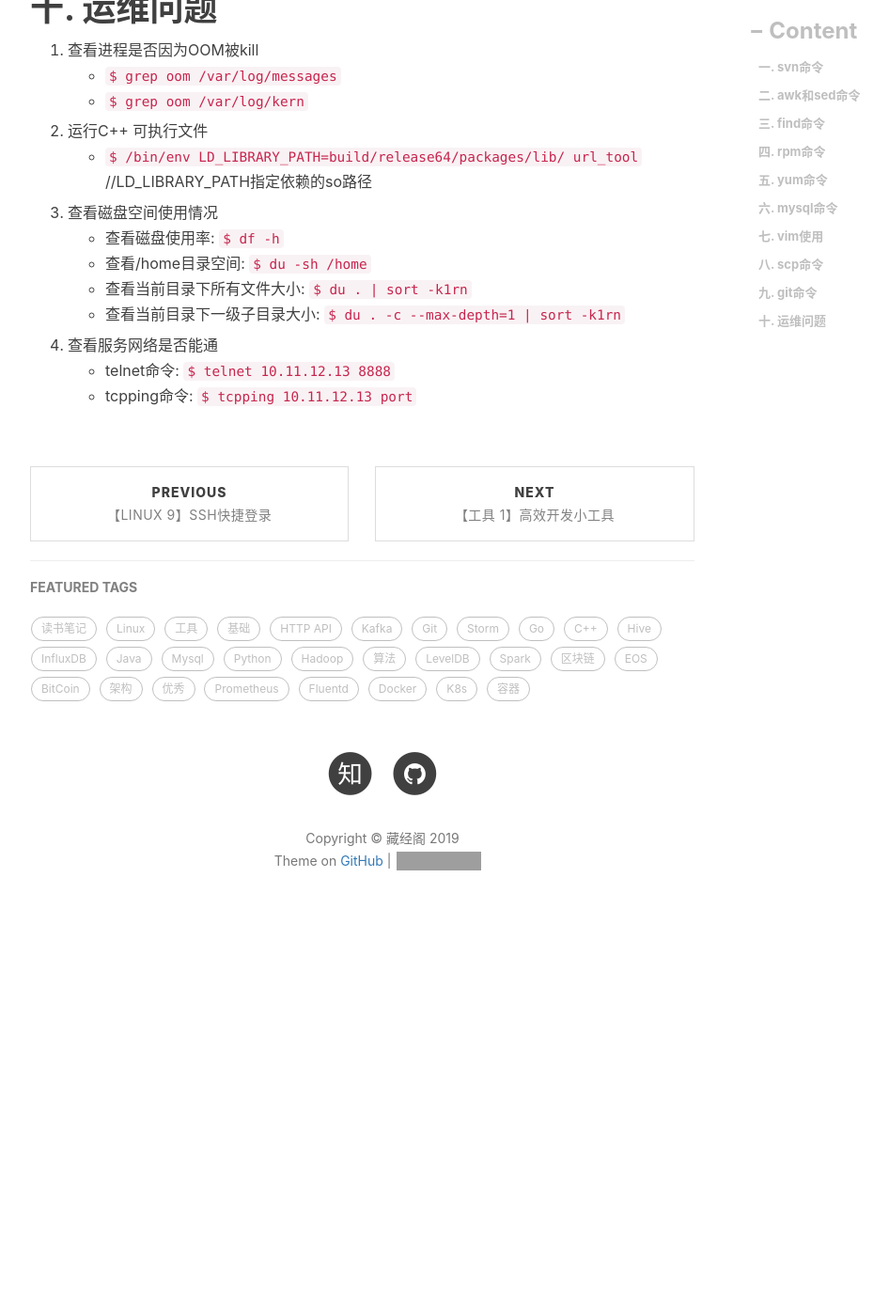
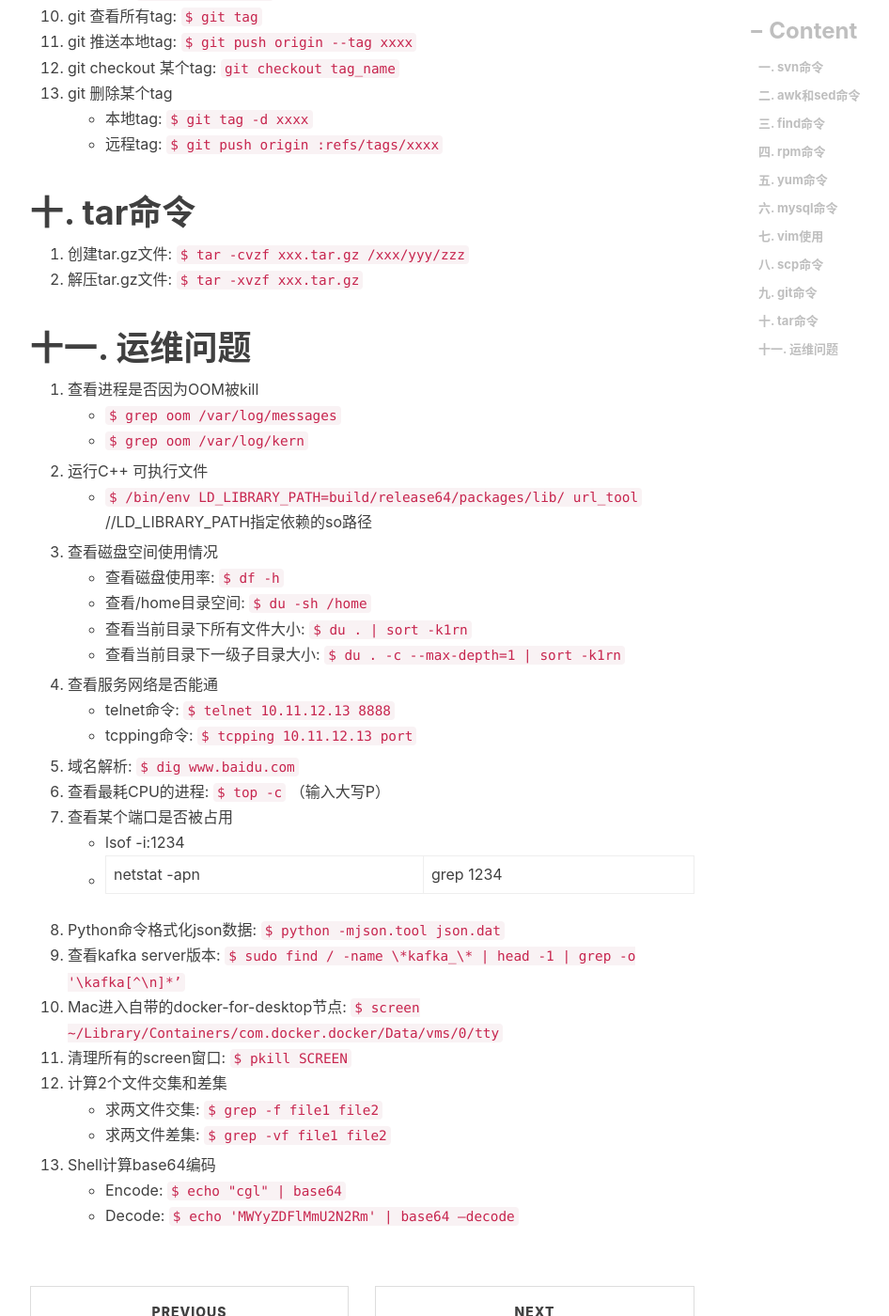
Before and after one commit to engru/chenguolin.github.io, a Jekyll site: the page built from _posts/2016-09-27-【Linux-10】Linux开发运维总结.md, in a window 1280 px wide and 1400 px high, scrolled down 4100 px. Shown: the whole window at 94% size, without its empty margins (233-1179 px from the left). Built offline with Jekyll 4.4.1, drawn with Linux system fonts in a browser that asks for light colours; nearby versions of some CDN libraries; comment, search, counter and statistics services are not loaded; before the commit the page ends 5120 px from its top, so only the background shows below that; some of the changed text lies outside the part shown; grey boxes are pictures that could not be loaded.

Commit message:
Update 2016-09-27-【Linux-10】Linux开发运维总结.md

```diff
--- a/_posts/2016-09-27-【Linux-10】Linux开发运维总结.md
+++ b/_posts/2016-09-27-【Linux-10】Linux开发运维总结.md
@@ -29,11 +29,14 @@ tags:         #标签
 
 # 二. awk和sed命令
 1. sed大写字母转换成小写字母: `$ sed 's/[A-Z]/\l&/g' file`
+2. mac某个目录下文件统一替换: sed -i "" "s/xxxxx/yyyy/g" `grep '"httpserver/' -rl .`  //mac sed命令需要加-i参数
 
 # 三. find命令
 1. 删除某个目录下所有.svn文件夹: `$ find . -name *svn | xargs rm -rf`  //删除所有.svn文件夹
 2. 把某个文件夹下对应所有.svn移动到另一个对应文件夹下: `$ find . -name .svn -print0 | xargs -0 -I {} mv '{}' '../browse_log/{}'`
 3. 删除最近8天未更新的文件: `$ find . -mtime +8 -name "*.log" -exec rm -rf {} \`
+4. 列出当前目录非空文件: `$ find -maxdepth 1 -type f ! -empty -exec ls -lh {} +`
+5. 列出某个目录非空子目录: `$ find /var/lib/docker/devicemapper/mnt/ -maxdepth 2 -type f ! -empty -exec ls -lh {} +`
 
 # 四. rpm命令
 1. 查询程序是否安装: `$ rpm -q samba`
@@ -71,6 +74,7 @@ tags:         #标签
 1. 登录mysql: `$ mysql -A  -h localhost --port port -u myname -p mypass mydb`
 2. shell脚本执行mysql命令: `$ /usr/bin/mysql -h 127.0.0.1 -P 3307 -u cgl --password=cgl@2014 --execute="delete from test.browser_log where createtime < NOW() - INTERVAL 345600 SECOND;"`
 3. mysqldump导数据: `$ mysqldump -h localhost -P 8002 -uxxxx -p'xxxx' --databases test --tables users --single-transaction > 20180903_tokens.sql`
+4. shell脚本执行mysql命令dump数据: `$ mysql -h localhost -P 8002 -u mynamq -p'xxxxx' -D test -e "select uid, phone, amount from users where timestamp >= 1530374400" > data`
 
 # 七. vim使用
 1. 强制保存文件: `w !sudo tee %`   // %代指当前文件名, !sudo tee %表示用sudo权限输出到标准输出并且保存到当前文件中。
@@ -100,7 +104,11 @@ tags:         #标签
     + 本地tag: `$ git tag -d xxxx`
     + 远程tag: `$ git push origin :refs/tags/xxxx`
 
-# 十. 运维问题
+# 十. tar命令
+1. 创建tar.gz文件: `$ tar -cvzf xxx.tar.gz /xxx/yyy/zzz`
+2. 解压tar.gz文件: `$ tar -xvzf xxx.tar.gz`
+
+# 十一. 运维问题
 1. 查看进程是否因为OOM被kill
    + `$ grep oom /var/log/messages`
    + `$ grep oom /var/log/kern`
@@ -114,3 +122,18 @@ tags:         #标签
 4. 查看服务网络是否能通
    + telnet命令: `$ telnet 10.11.12.13 8888`
    + tcpping命令: `$ tcpping 10.11.12.13 port`
+5. 域名解析: `$ dig www.baidu.com`
+6. 查看最耗CPU的进程: `$ top -c` （输入大写P）
+7. 查看某个端口是否被占用
+   + lsof -i:1234
+   + netstat -apn | grep 1234
+8. Python命令格式化json数据: `$ python -mjson.tool json.dat`
+9. 查看kafka server版本: `$ sudo find / -name \*kafka_\* | head -1 | grep -o '\kafka[^\n]*’`
+10. Mac进入自带的docker-for-desktop节点: `$ screen ~/Library/Containers/com.docker.docker/Data/vms/0/tty`
+11. 清理所有的screen窗口: `$ pkill SCREEN`
+12. 计算2个文件交集和差集
+   + 求两文件交集: `$ grep -f file1 file2`
+   + 求两文件差集: `$ grep -vf file1 file2`
+13. Shell计算base64编码
+   + Encode: `$ echo "cgl" | base64`
+   + Decode: `$ echo 'MWYyZDFlMmU2N2Rm' | base64 —decode`
```
